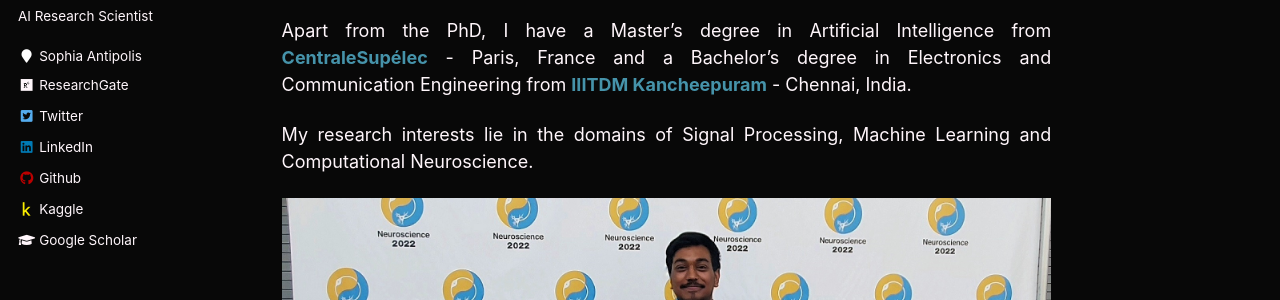
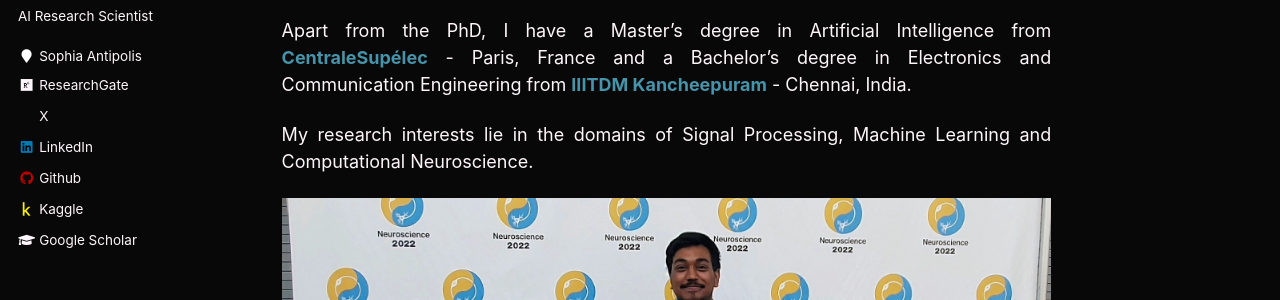
Before and after one commit to saideepesh/saideepesh.github.io, a Jekyll site: the page built from _pages/about.md, in a window 1280 px wide. Shown: the part 329-629 px from the top of the page. Built offline with Jekyll 4.4.1, drawn with Linux system fonts in a browser that asks for light colours.

Commit message:
Update author-profile.html
x and google scholar

```diff
--- a/_includes/author-profile.html
+++ b/_includes/author-profile.html
@@ -41,7 +41,7 @@
         <li><a href="{{ author.researchgate }}"><i class="fab fa-fw fa-researchgate" aria-hidden="true"></i> ResearchGate</a></li>
       {% endif %}
       {% if author.twitter %}
-        <li><a href="https://twitter.com/{{ author.twitter }}" target="_blank"><i class="fab fa-fw fa-twitter-square" aria-hidden="true"></i> Twitter</a></li>
+        <li><a href="https://twitter.com/{{ author.twitter }}" target="_blank"><i class="fab fa-fw fa-x-twitter" aria-hidden="true"></i> X</a></li>
       {% endif %}
       {% if author.facebook %}
         <li><a href="https://www.facebook.com/{{ author.facebook }}"><i class="fab fa-fw fa-facebook-square" aria-hidden="true"></i> Facebook</a></li>
@@ -107,7 +107,7 @@
         <li><a href="https://vine.co/u/{{ author.vine }}"><i class="fab fa-fw fa-vine" aria-hidden="true"></i> Vine</a></li>
       {% endif %}
       {% if author.googlescholar %}
-        <li><a href="{{ author.googlescholar }}"><i class="fas fa-fw fa-graduation-cap"></i> Google Scholar</a></li>
+        <li><a href="{{ author.googlescholar }}"target="_blank" rel="noopener noreferrer"><i class="fas fa-fw fa-graduation-cap"></i> Google Scholar</a></li>
       {% endif %}
       {% if author.pubmed %}
         <li><a href="{{ author.pubmed }}"><i class="ai ai-pubmed-square ai-fw"></i> PubMed</a></li>
```
